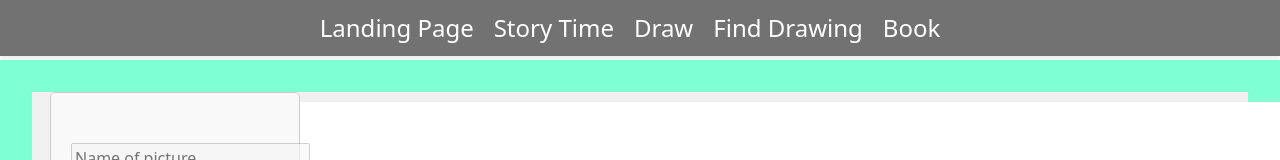
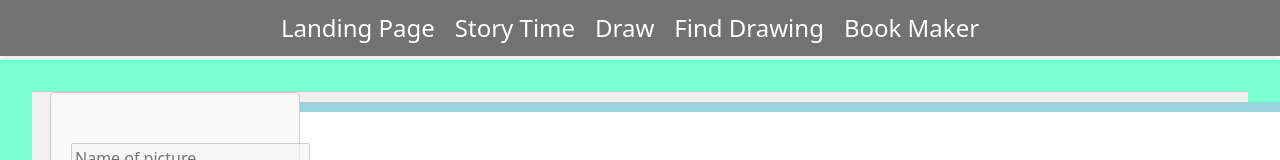
Before and after one commit to akoonth1/CapStone_Draw_FE, a React (Vite) app: page /draw/1 in a window 1280 px wide. Shown: the top 160 px of the page. Built offline with nearby package versions, Linux system fonts and the light colour scheme; no server answers.

Commit message:
clear background

```diff
--- a/src/components/navbar.jsx
+++ b/src/components/navbar.jsx
@@ -35,7 +35,7 @@ const resetLocalStorage = () => {
             {/* <li><Link to="/storyboard">Storyboard</Link></li> */}
             {/* <li><Link to="/search">Search</Link></li> */}
             <li><Link to="/findDrawing">Find Drawing</Link></li>
-            <li><Link to="/book">Book</Link></li>
+            <li><Link to="/book">Book Maker</Link></li>
                   {!user ? (
               <div></div>
             ) : (
--- a/src/pages/LandingPage.jsx
+++ b/src/pages/LandingPage.jsx
@@ -310,7 +310,7 @@ console.log(user)
         </button>
       </form>
       <p className="toggle-text">
-        {isLogin ? "Don't have an account?" : 'Already have an account?'}{' '}
+        {isLogin ? "Don't have an account?" : 'Have an account?'}{' '}
         <span
           onClick={handleToggle}
           style={{ cursor: 'pointer', color: 'blue' }}
--- a/src/pages/canvas.css
+++ b/src/pages/canvas.css
@@ -11,7 +11,7 @@ canvas {
     /* width: 70vw;
     height: 70vh; */
     /* border: 5px solid rgb(36, 43, 77); */
-    background-color: rgb(255, 255, 255);
+    background-color: rgb(152, 211, 222);
     border-radius: '15px';
     margin: 10px 10px 10px 270px; /* Top, Right, Bottom, Left */
     padding: 10px;
```
